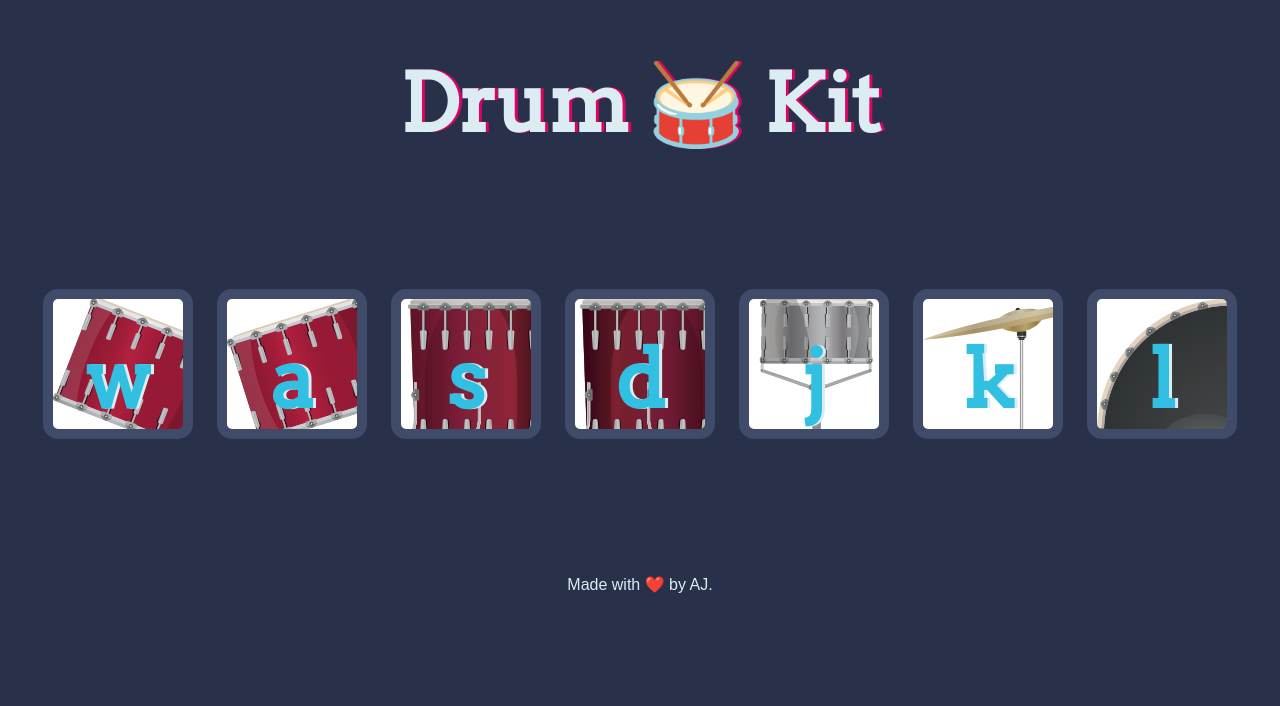
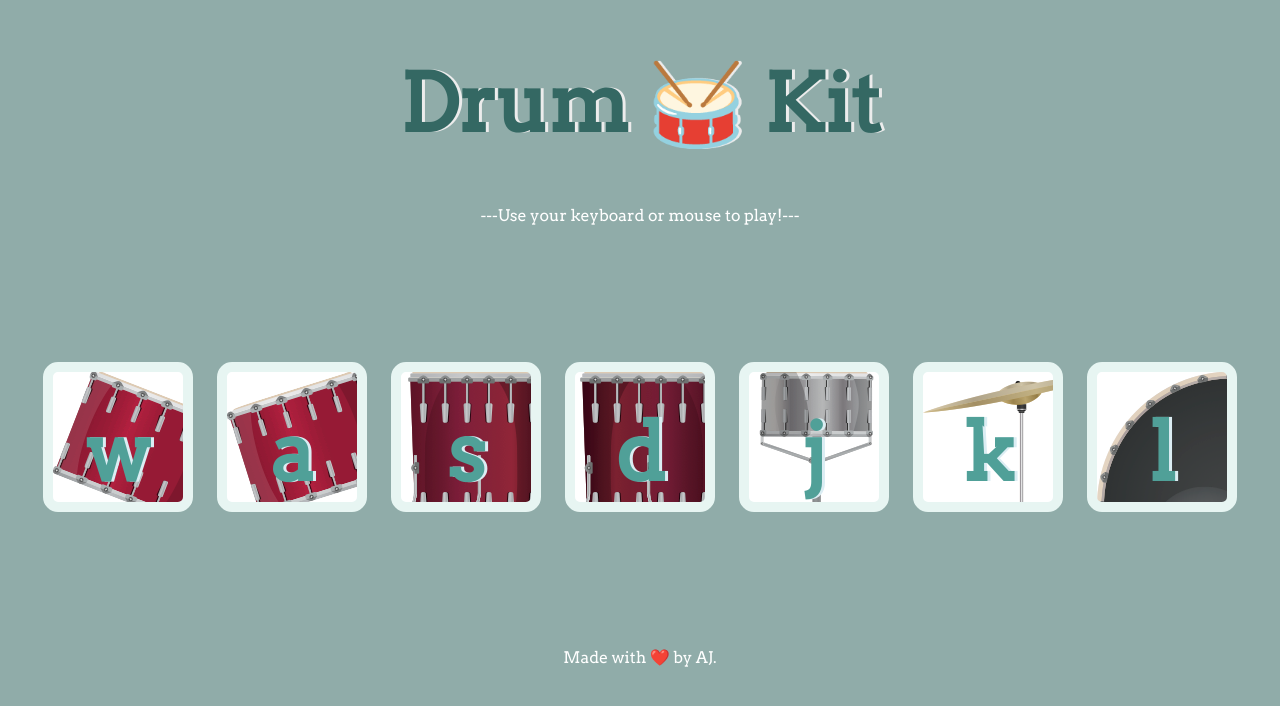
Before and after one commit to grandtheftdisco/drum-kit, a plain HTML site: page index.html in a window 1280 px wide. Drawn offline with Linux system fonts and the light colour scheme.

Commit message:
re-styling html & css

```diff
--- a/index.html
+++ b/index.html
@@ -11,6 +11,7 @@
 <body>
 
   <h1 id="title">Drum 🥁 Kit</h1>
+  <p>---Use your keyboard or mouse to play!---</p>
   <div class="set">
     <button class="w drum">w</button>
     <button class="a drum">a</button>
@@ -25,7 +26,7 @@
   </body>
 
   <footer>
-    Made with ❤️ by AJ.
+    <p>Made with ❤️ by AJ.</p>
   </footer>
 
 </html>
--- a/styles.css
+++ b/styles.css
@@ -1,13 +1,13 @@
 body {
   text-align: center;
-  background-color: #283149;
+  background-color: #90aca9;
 }
 
 h1 {
   font-size: 5rem;
-  color: #DBEDF3;
+  color: #346863;
   font-family: "Arvo", cursive;
-  text-shadow: 3px 0 #DA0463;
+  text-shadow: 3px 0 #ececec;
 
 }
 
@@ -71,12 +71,12 @@ footer {
 
 .drum {
   outline: none;
-  border: 10px solid #404B69;
+  border: 10px solid #e7f5f2;
   font-size: 5rem;
   font-family: 'Arvo', cursive;
   line-height: 2;
   font-weight: 900;
-  color: #31bfe2;
+  color: #50a098;
   text-shadow: 3px 0 #DBEDF3;
   border-radius: 15px;
   display: inline-block;
@@ -86,3 +86,8 @@ footer {
   margin: 10px;
   background-color: white;
 }
+
+p {
+  font-family: 'Arvo', cursive;
+  color: white;
+}
```
